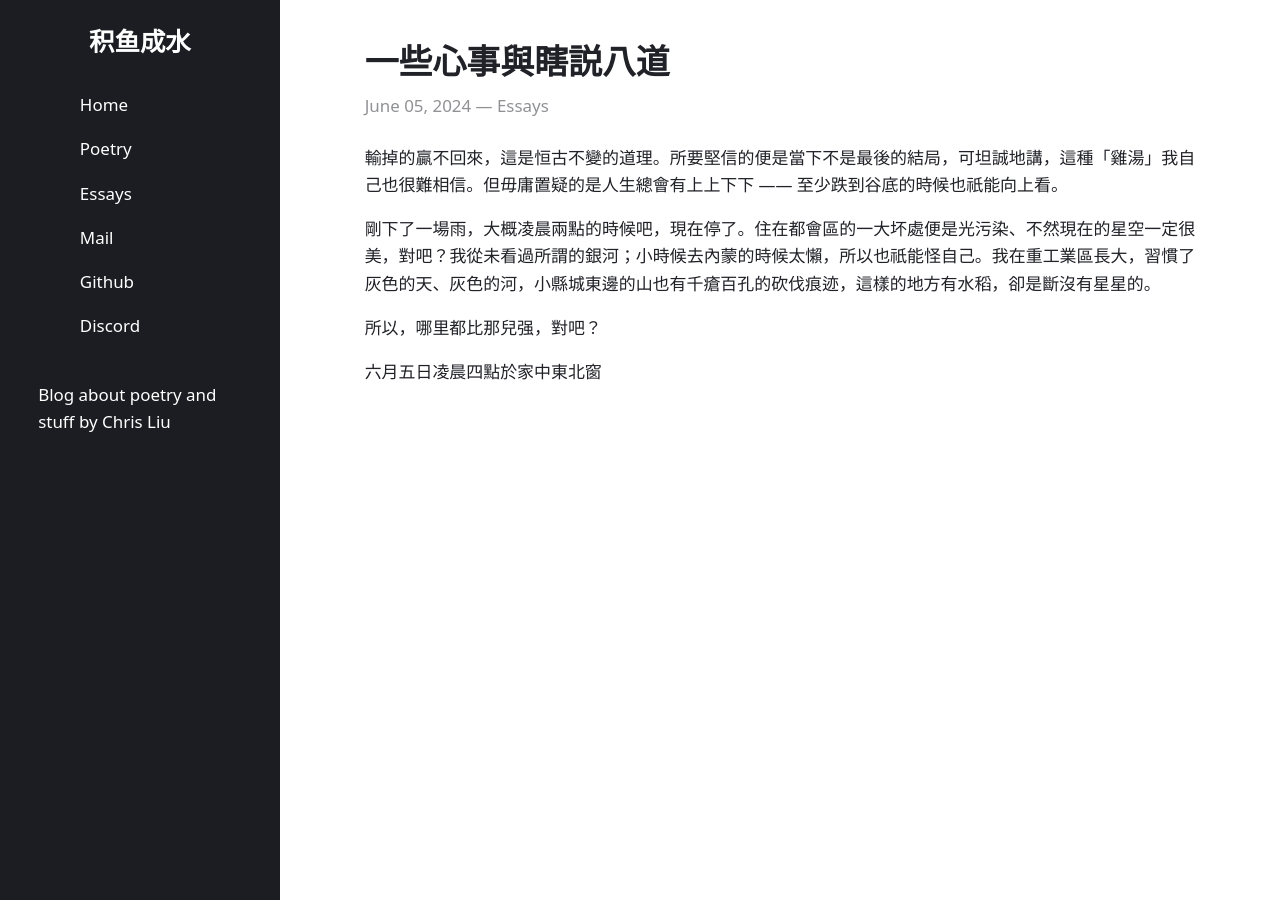
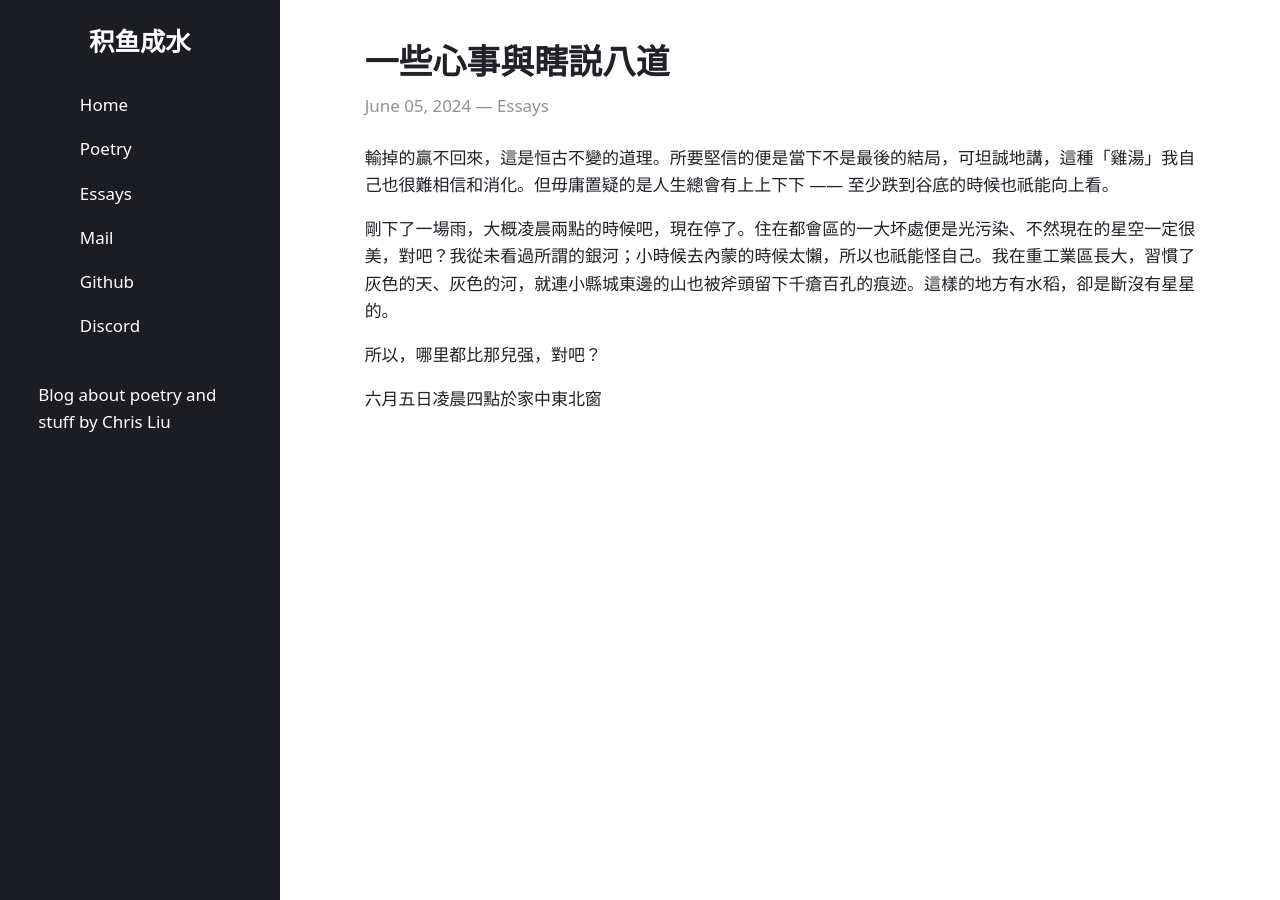
Before and after one commit to chris-zy-liu/chris-zy-liu.github.io, a Jekyll site: the page built from _posts/2024-06-05-industry.md, in a window 1280 px wide. Built offline with Jekyll 4.4.1, drawn with Linux system fonts in a browser that asks for light colours.

Commit message:
script update

```diff
--- a/_posts/2024-06-05-industry.md
+++ b/_posts/2024-06-05-industry.md
@@ -3,9 +3,9 @@ title: 一些心事與瞎説八道
 layout: post
 categories: Essays
 ---
-輸掉的贏不回來，這是恒古不變的道理。所要堅信的便是當下不是最後的結局，可坦誠地講，這種「雞湯」我自己也很難相信。但毋庸置疑的是人生總會有上上下下 —— 至少跌到谷底的時候也祇能向上看。
+輸掉的贏不回來，這是恒古不變的道理。所要堅信的便是當下不是最後的結局，可坦誠地講，這種「雞湯」我自己也很難相信和消化。但毋庸置疑的是人生總會有上上下下 —— 至少跌到谷底的時候也祇能向上看。
 
-剛下了一場雨，大概凌晨兩點的時候吧，現在停了。住在都會區的一大坏處便是光污染、不然現在的星空一定很美，對吧？我從未看過所謂的銀河；小時候去內蒙的時候太懶，所以也祇能怪自己。我在重工業區長大，習慣了灰色的天、灰色的河，小縣城東邊的山也有千瘡百孔的砍伐痕迹，這樣的地方有水稻，卻是斷沒有星星的。
+剛下了一場雨，大概凌晨兩點的時候吧，現在停了。住在都會區的一大坏處便是光污染、不然現在的星空一定很美，對吧？我從未看過所謂的銀河；小時候去內蒙的時候太懶，所以也祇能怪自己。我在重工業區長大，習慣了灰色的天、灰色的河，就連小縣城東邊的山也被斧頭留下千瘡百孔的痕迹。這樣的地方有水稻，卻是斷沒有星星的。
 
 所以，哪里都比那兒强，對吧？
 
```
